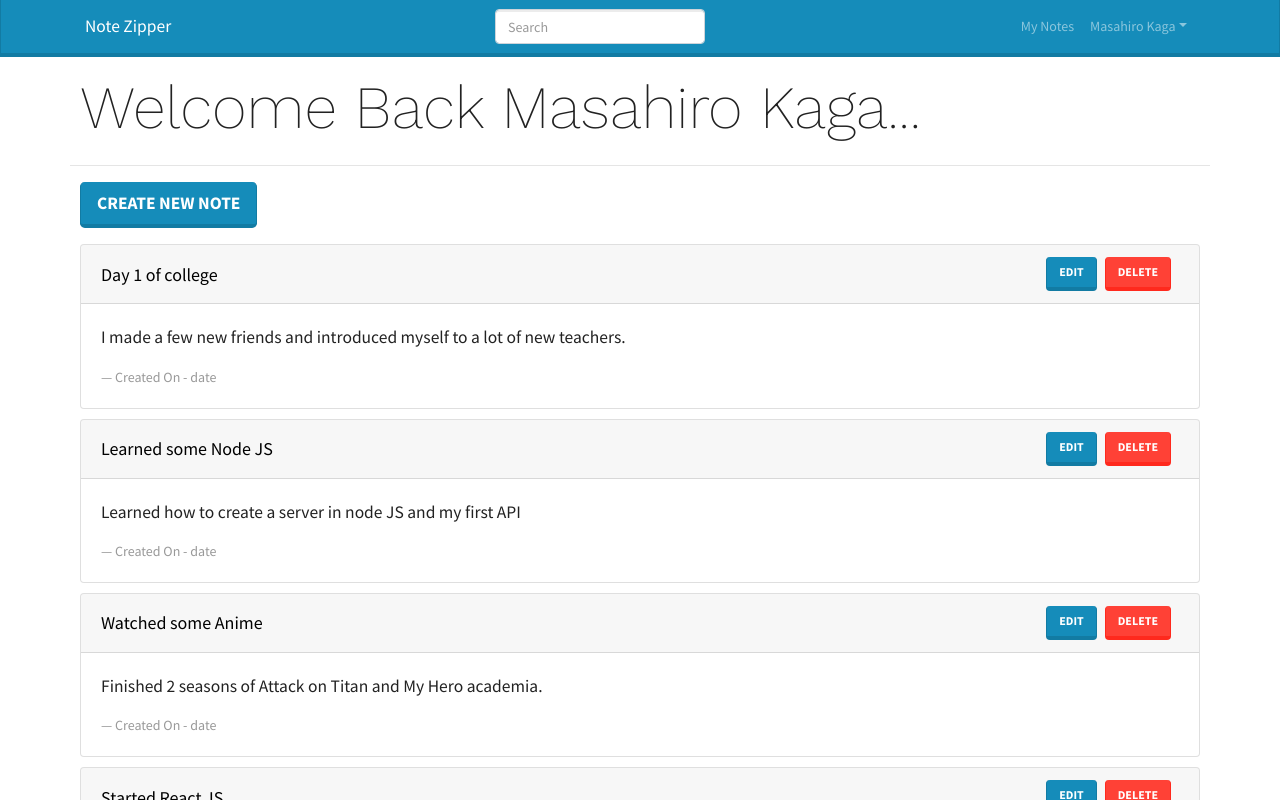
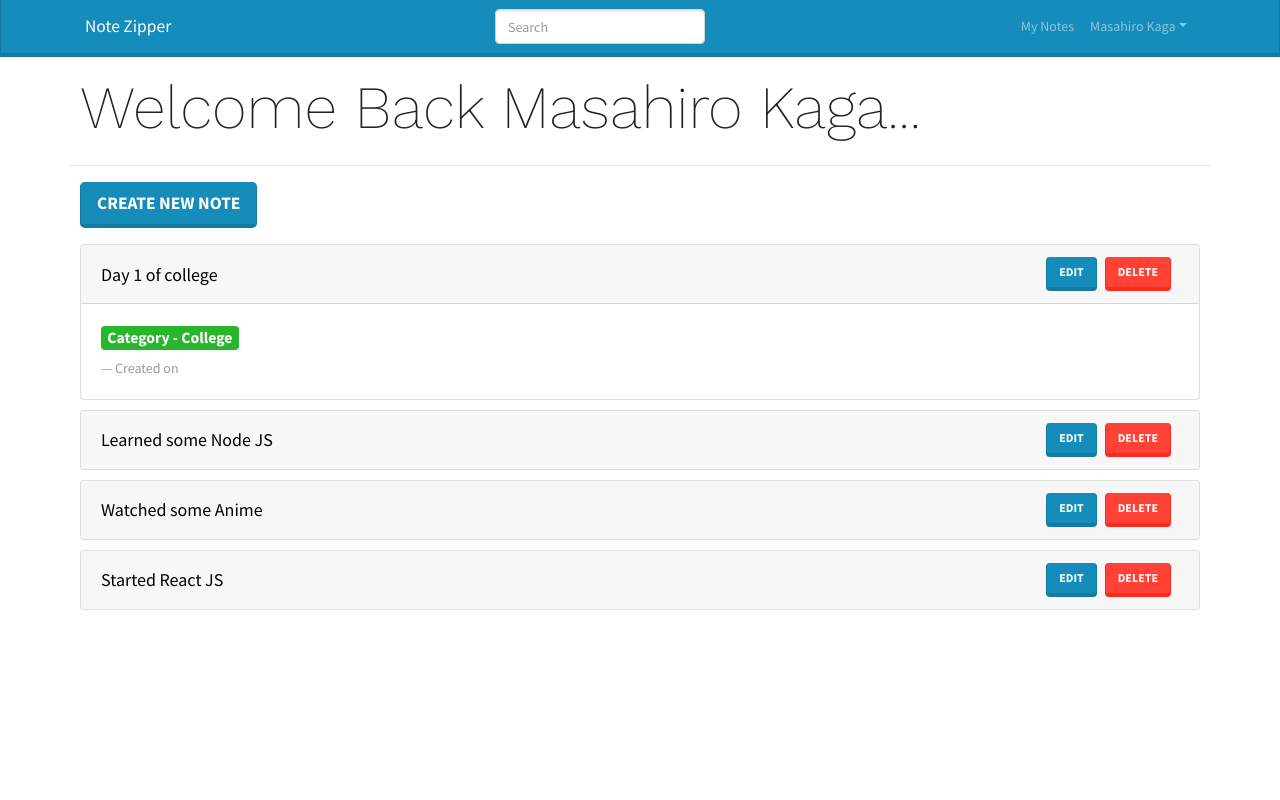
Before and after one commit to Masahiro-Kaga/portfolio-note-app, a React (Create React App) app in the folder frontend/: page /mynotes in a window 1280 px wide. Both pictures are taken after a click on the element "Day 1 of college". Shown: the top 800 px of the page. Built offline with nearby package versions, Linux system fonts and the light colour scheme.

Commit message:
#7 - 25:30 Add Accordion and Downgrade of React-bootstrap

```diff
--- a/frontend/package.json
+++ b/frontend/package.json
@@ -6,9 +6,8 @@
     "@testing-library/jest-dom": "^5.16.2",
     "@testing-library/react": "^12.1.2",
     "@testing-library/user-event": "^13.5.0",
-    "bootstrap": "^5.1.3",
     "react": "^17.0.2",
-    "react-bootstrap": "^2.1.2",
+    "react-bootstrap": "^1.6.0",
     "react-dom": "^17.0.2",
     "react-router-dom": "^6.2.1",
     "react-scripts": "5.0.0",
--- a/frontend/src/screens/MyNotes/MyNotes.js
+++ b/frontend/src/screens/MyNotes/MyNotes.js
@@ -1,5 +1,5 @@
 import React from "react";
-import { Button, Card } from "react-bootstrap";
+import { Accordion, Badge, Button, Card } from "react-bootstrap";
 import { Link } from "react-router-dom";
 import MainScreen from "../../components/MainScreen";
 import notes from "../../data/notes";
@@ -17,7 +17,8 @@ const MyNotes = () => {
         </Button>
       </Link>
       {notes.map((note, index) => (
-        <Card style={{ margin: 10 }} key={index}>
+        <Accordion key={index}>
+          <Card style={{ margin: 10 }} key={note._id}>
             <Card.Header style={{ display: "flex" }}>
               <span
                 style={{
@@ -29,7 +30,9 @@ const MyNotes = () => {
                   fontSize: 18,
                 }}
               >
+                <Accordion.Toggle as={Card.Text} variant="link" eventKey="0">
                   {note.title}
+                </Accordion.Toggle>
               </span>
               <div>
                 <Button href={`/note/${note._id}`}>Edit</Button>
@@ -42,13 +45,20 @@ const MyNotes = () => {
                 </Button>
               </div>
             </Card.Header>
+            <Accordion.Collapse eventKey="0">
               <Card.Body>
+                <h4>
+                  <Badge variant="success">Category - {note.category}</Badge>
+                </h4>
                 <blockquote className="blockquote mb-0">
-              <p>{note.content}</p>
-              <footer className="blockquote-footer">Created On - date</footer>
+                  <footer className="blockquote-footer">
+                    Created on
+                  </footer>
                 </blockquote>
               </Card.Body>
+            </Accordion.Collapse>
           </Card>
+        </Accordion>
       ))}
     </MainScreen>
   );
```
Also changed, not shown: 2 other files (tests, documents, lock files or other folders). Lines whose indentation alone changed are shown as unchanged.
